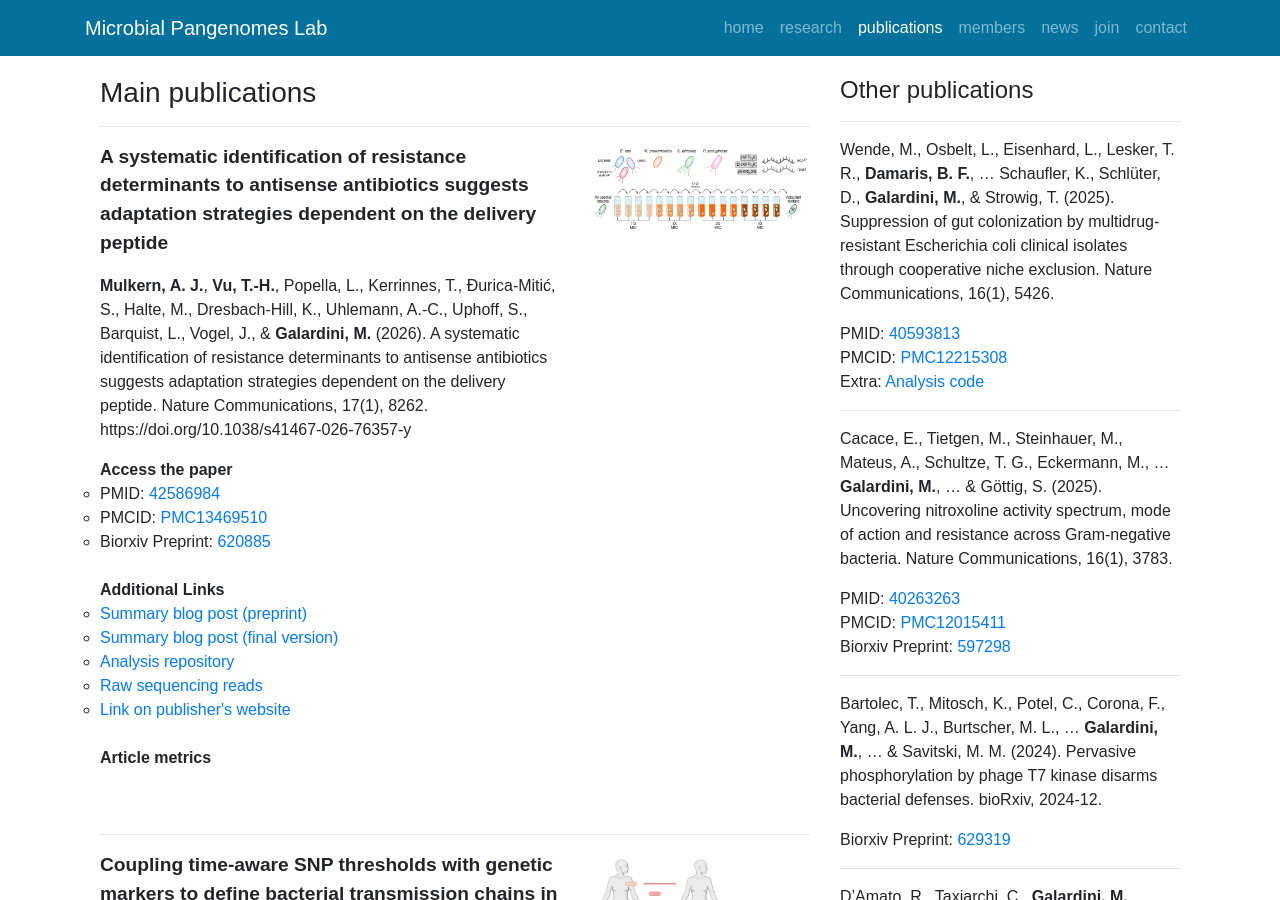
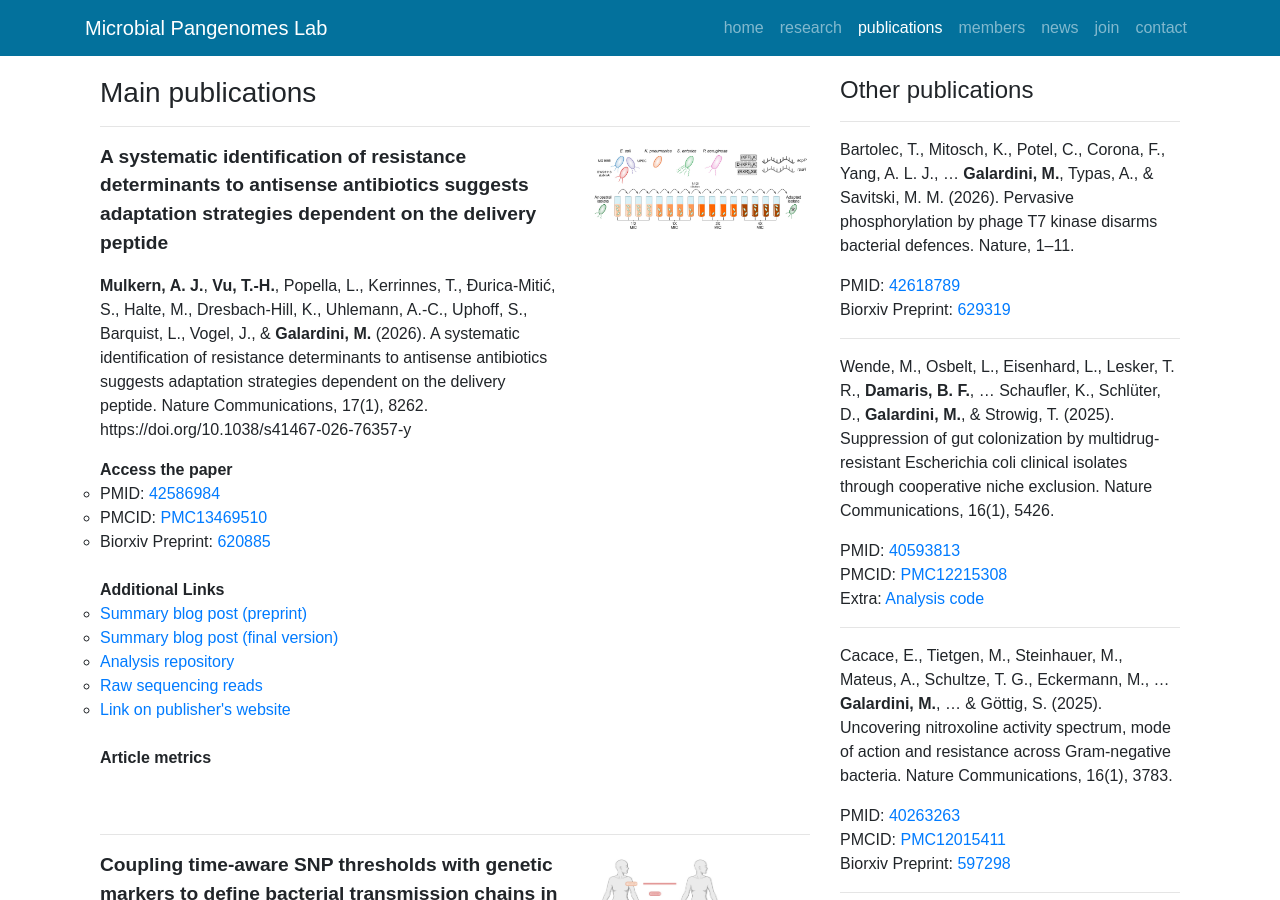
Before and after one commit to microbial-pangenomes-lab/microbial-pangenomes-lab.github.io, a Jekyll site: the page built from publications/index.html, in a window 1280 px wide and 900 px high. Built offline with Jekyll 4.4.1, drawn with Linux system fonts in a browser that asks for light colours; comment, search, counter and statistics services are not loaded; some of the changed lines change nothing that is shown.

Commit message:
New paper

```diff
--- a/_data/publications_others.yml
+++ b/_data/publications_others.yml
@@ -46,6 +46,12 @@
 #     - name: Celebratory Tweetstorm by corresponding author First Surname
 #       url: https://twitter.com/mctucsf/status/1172334750205218816
 
+ - title: "Pervasive phosphorylation by phage T7 kinase disarms bacterial defenses"
+   citation: "Bartolec, T., Mitosch, K., Potel, C., Corona, F., Yang, A. L. J., ... **Galardini, M.**, Typas, A., & Savitski, M. M. (2026). Pervasive phosphorylation by phage T7 kinase disarms bacterial defences. Nature, 1–11."
+   date: '202608'
+   biorxiv: '2024.12.20.629319'
+   pmid: '42618789'
+
  - title: "Suppression of gut colonization by multidrug-resistant Escherichia coli clinical isolates through cooperative niche exclusion"
    citation: "Wende, M., Osbelt, L., Eisenhard, L., Lesker, T. R., **Damaris, B. F.**, ... Schaufler, K., Schlüter, D., **Galardini, M.**, & Strowig, T. (2025). Suppression of gut colonization by multidrug-resistant Escherichia coli clinical isolates through cooperative niche exclusion. Nature Communications, 16(1), 5426."
    date: '202507'
@@ -61,11 +67,6 @@
    biorxiv: '2024.06.04.597298'
    pmid: '40263263'
    pmcid: 'PMC12015411'
-
- - title: "Pervasive phosphorylation by phage T7 kinase disarms bacterial defenses"
-   citation: "Bartolec, T., Mitosch, K., Potel, C., Corona, F., Yang, A. L. J., Burtscher, M. L., ... **Galardini, M.**, ... & Savitski, M. M. (2024). Pervasive phosphorylation by phage T7 kinase disarms bacterial defenses. bioRxiv, 2024-12."
-   date: '202412'
-   biorxiv: '2024.12.20.629319'
 
  - title: "Anti-CRISPR Anopheles mosquitoes inhibit gene drive spread under challenging behavioural conditions in large cages"
    citation: "D’Amato, R., Taxiarchi, C., **Galardini, M.**, Trusso, A., Minuz, R. L., Grilli, S., Somerville, A. G. T., Shittu, D., Khalil, A. S., Galizi, R., Crisanti, A., Simoni, A., & Müller, R. (2024). Anti-CRISPR Anopheles mosquitoes inhibit gene drive spread under challenging behavioural conditions in large cages. Nature Communications, 15(1), Article 1."
```
